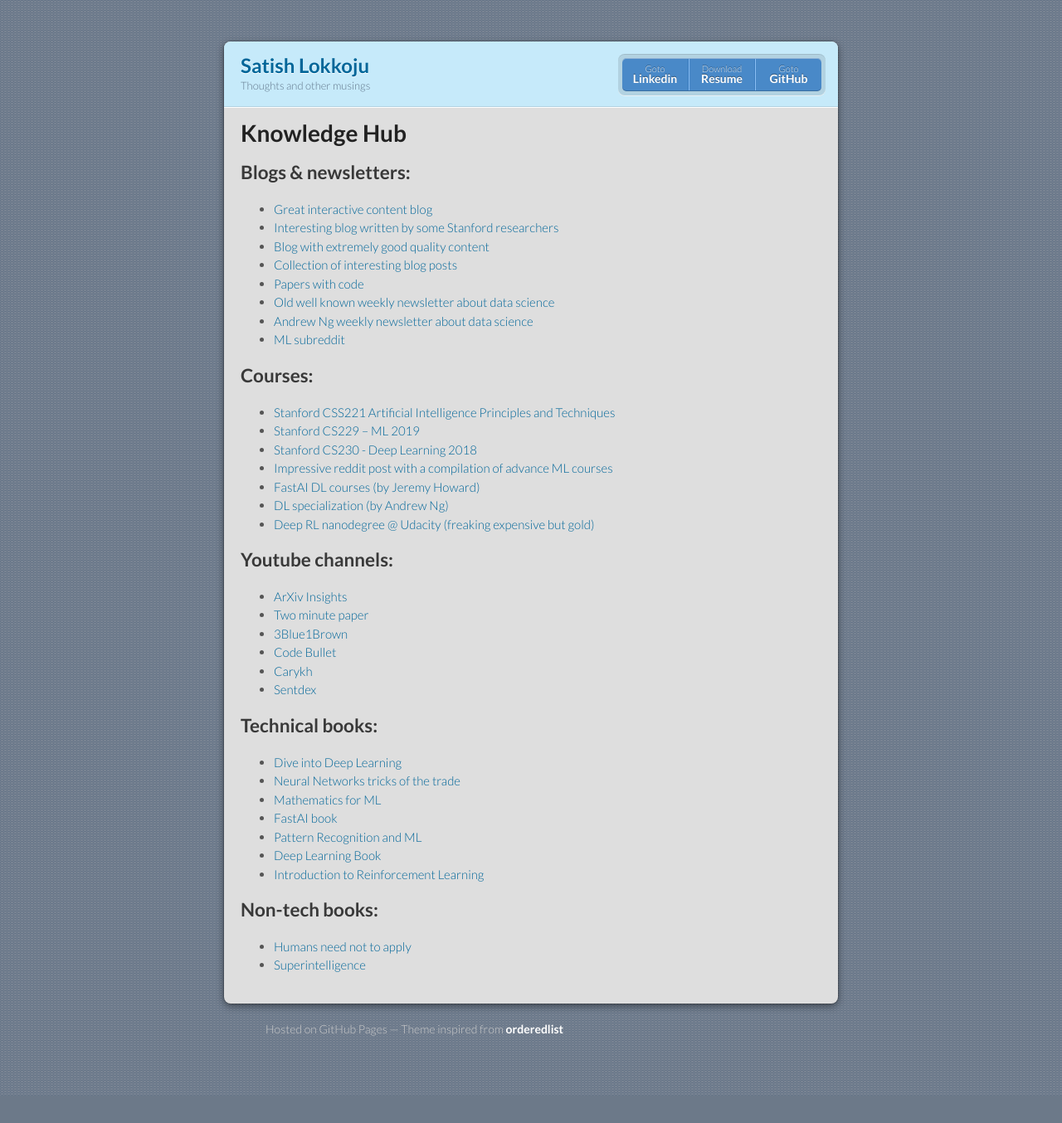
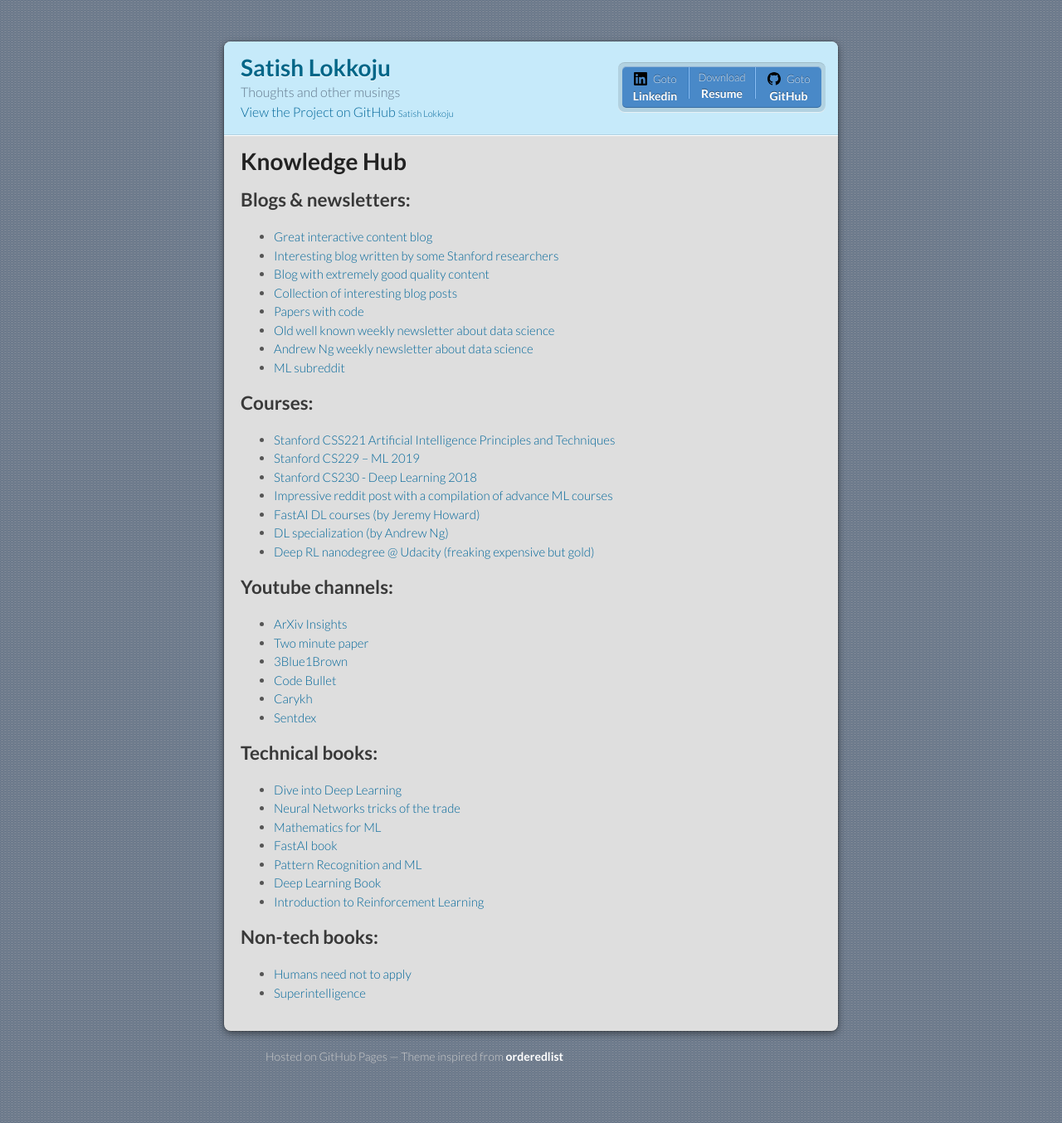
Before and after one commit to satishlokkoju/satishlokkoju.github.io, a Jekyll site: the page built from index.md, in a window 1280 px wide. Shown: the whole page at 83% size. Built offline with Jekyll 4.4.1, drawn with Linux system fonts in a browser that asks for light colours; our own code applies the rules of GitHub Pages for plain Markdown files; before the commit the page ends 1321 px from its top, so only the background shows below that.

Commit message:
Updated the css and layout

```diff
--- a/_config.yml
+++ b/_config.yml
@@ -5,3 +5,4 @@ github:
   owner_name: Satish Lokkoju
   linkedin: https://www.linkedin.com/in/lsatish
   resume: https://www.linkedin.com/in/lsatish
+  repository_url: https://www.github.com/satishlokkoju
--- a/_layouts/default.html
+++ b/_layouts/default.html
@@ -21,11 +21,11 @@
         {% if site.description or site.github.project_tagline %}
           <p>{{ site.description | default: site.github.project_tagline }}</p>
         {% endif %}
-        <p class="view"><a href="{{ site.github.repository_url }}">View the Project on GitHub <small>{{ github_name }}</small></a></p>
+        <p><a href="{{ site.github.repository_url }}">View the Project on GitHub <small> Satish Lokkoju</small></a></p>
         <ul>
-          <li><a href="{{ site.github.linkedin }}">Goto <strong>Linkedin</strong></a></li>
+          <li><a href="{{ site.github.linkedin }}"><svg class="svg-icon"><use xlink:href="/assets/images/minima-icons.svg#linkedin"></use></svg> Goto <strong>Linkedin</strong> </a></li>
           <li><a href="{{ site.github.resume }}">Download <strong>Resume</strong></a></li>
-          <li><a href="{{ site.github.repository_url }}">Goto <strong>GitHub</strong></a></li>
+          <li><a href="{{ site.github.repository_url }}"><svg class="svg-icon"><use xlink:href="/assets/images/minima-icons.svg#github"></use></svg> Goto <strong>GitHub</strong></a></li>
         </ul>
       </header>
       <section>
--- a/_sass/jekyll-theme-modernist.scss
+++ b/_sass/jekyll-theme-modernist.scss
@@ -24,6 +24,19 @@ body {
   border-radius: 8px;
   box-shadow: rgba(#000, 0.2) 0 0 0 1px, rgba(#000, 0.45) 0 3px 10px;
 }
+/**
+ * Icons
+ */
+ .svg-icon {
+  width: 16px;
+  height: 16px;
+  display: inline-block;
+  fill: #000000;
+  padding-right: 5px;
+  vertical-align: text-top; }
+
+.social-media-list li + li {
+  padding-top: 5px; }
 
 header, section, footer {
   display:block;
@@ -55,9 +68,9 @@ header {
   h1 {
     margin:0;
     padding:0;
-    font-size:24px;
+    font-size:28px;
     line-height:1.2;
-    color:#069;
+    color:#068;
     text-shadow:rgba(#fff, 0.9) 0 1px 0;
   }
 
@@ -69,7 +82,7 @@ header {
     margin:0;
     color:#61778B;
     width:300px;
-    font-size:13px;
+    font-size:16px;
 
     &.view {
       display:none;
@@ -94,8 +107,8 @@ header {
     position:absolute;
     z-index:1;
     right:20px;
-    top:20px;
-    height:38px;
+    top:30px;
+    height:48px;
     padding:1px 0;
     background:#5198DF;
     background: linear_gradient(#77B9FB, #3782CD);
@@ -139,7 +152,7 @@ header {
 
     a {
       line-height:1;
-      font-size:11px;
+      font-size:13px;
       color:#fff;
       color:rgba(#fff, 0.8);
       display:block;
@@ -151,6 +164,7 @@ header {
 
       strong {
         font-size:14px;
+        padding-top:6px;
         display:block;
         color:#fff;
         -webkit-font-smoothing:antialiased;
```
Also changed, not shown: other parts of _layouts/default.html (+1 -1 lines), assets/images/minima-icons.svg (added).
